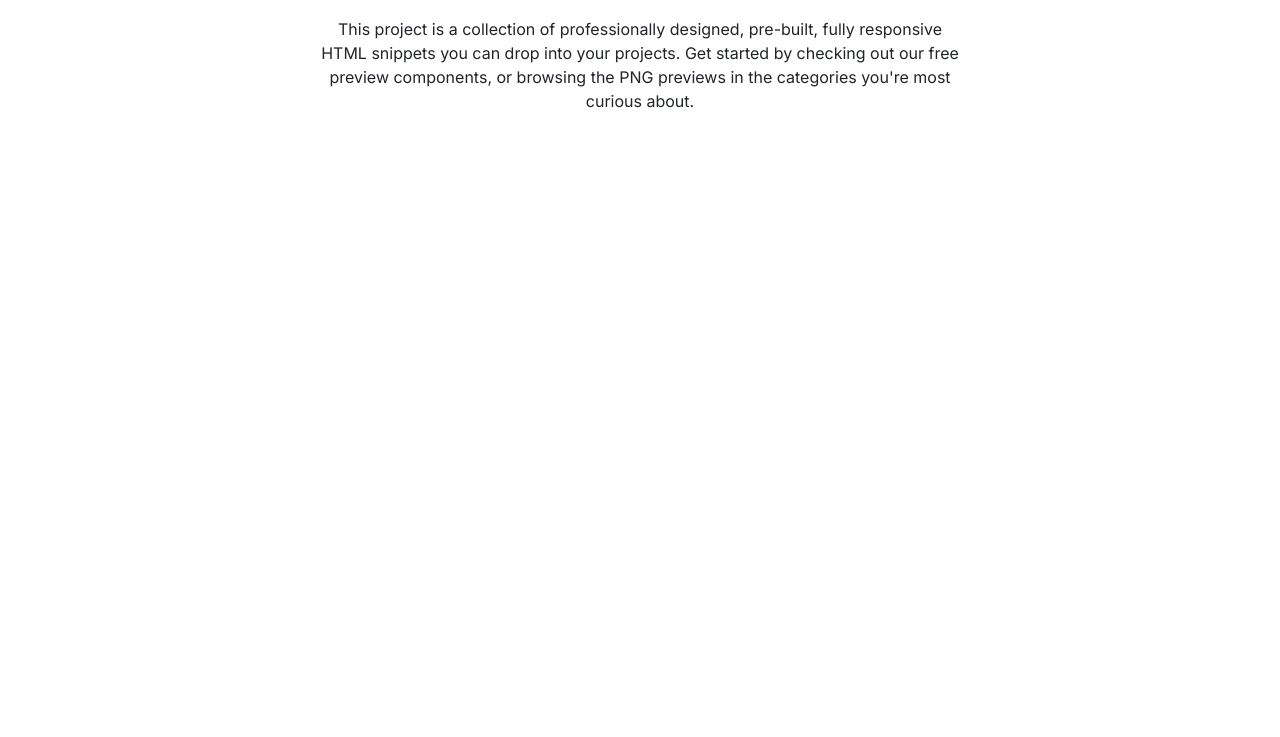
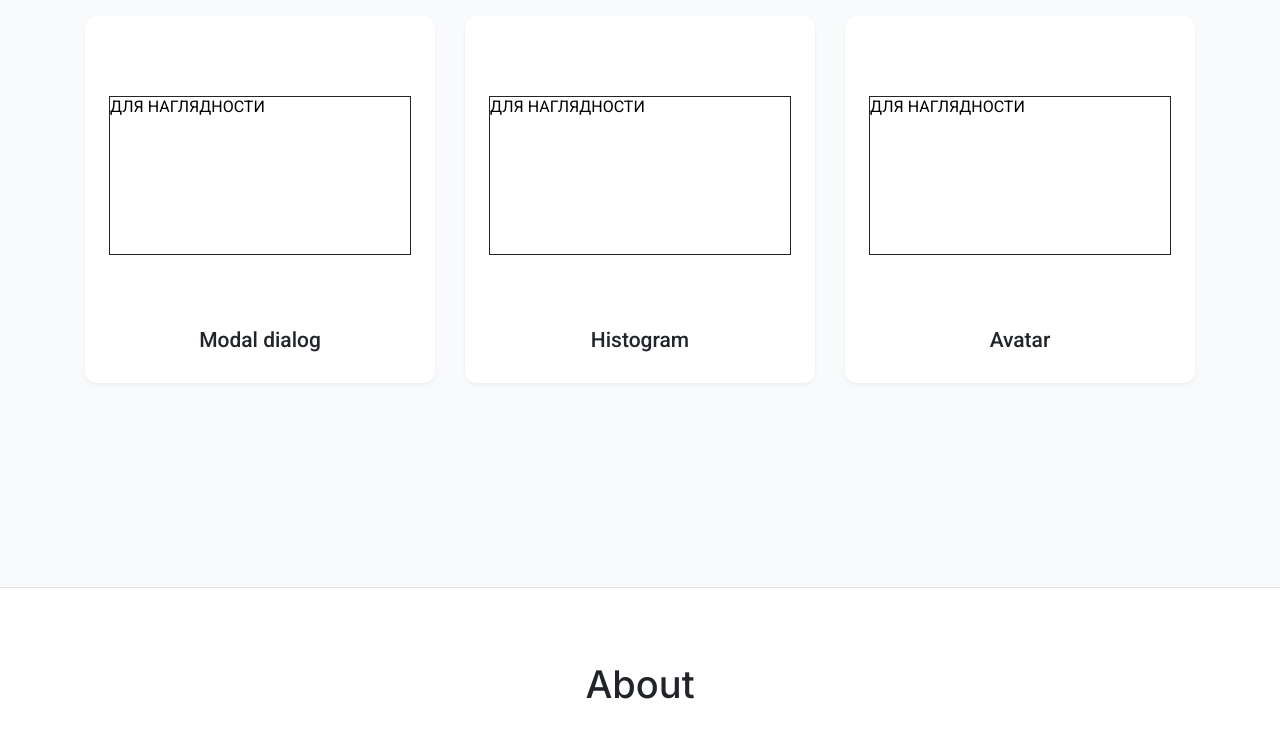
Before and after one commit to kazakevich-julia/htmlcss-20211021_kazakevich-j, a website: page index.html in a window 1280 px wide. Shown: the part 687-1424 px from the top of the page. Before the commit the page ends 800 px from the top, so only its background shows below. Drawn offline with Linux system fonts and the light colour scheme.

Commit message:
Add cards to main page

```diff
--- a/assets/css/main.css
+++ b/assets/css/main.css
@@ -33,7 +33,8 @@ body {
     margin: 0 auto;
     max-width: 1110px;
     width: 100%;
-    box-sizing: border-box;
+    box-sizing: content-box;
+    padding: 0 15px;
 }
 
 main {
--- /dev/null
+++ b/components/card/card.css
@@ -0,0 +1,27 @@
+.card {
+    background-color: var(--white);
+    width: 350px;
+    height: 367px;
+    box-shadow: 0px 2px 4px rgba(33, 36, 41, 0.05);
+    border-radius: 12px;
+    display: flex;
+    flex-direction: column;
+    align-items: center;
+    box-sizing: border-box;
+}
+.card__title {
+    font-family: 'Roboto', sans-serif;
+    font-style: normal;
+    font-weight: 500;
+    font-size: 21px;
+    line-height: 25px;
+    color: var(--black);
+    margin-top: auto;
+    margin-bottom: 30px;
+}
+.card__item {
+    width: 300px;
+    height: 157px;
+    border: 1px solid var(--black);
+    margin-top: 80px;
+}
--- a/components/footer/footer.css
+++ b/components/footer/footer.css
@@ -1,8 +1,11 @@
 .footer {
+    background-color: var(--white);
     text-align: center;
     display: flex;
     flex-direction: column;
     align-items: center;
+    padding-top: 72px;
+    padding-bottom: 136px;
 }
 .footer__title {
     font-family: 'Inter', sans-serif;
--- a/components/header/header.css
+++ b/components/header/header.css
@@ -1,3 +1,8 @@
+.header {
+    background-color: var(--white);
+    padding-top: 96px;
+    padding-bottom: 77px;
+}
 .header__title {
     font-family: 'Inter', sans-serif;
     font-style: normal;
--- /dev/null
+++ b/components/preview/preview.css
@@ -0,0 +1,13 @@
+.preview {
+    background-color: #f9fafc;
+    padding-top: 68px;
+    padding-bottom: 204px;
+    border-top: 1px solid var( --grey-2);
+    border-bottom: 1px solid var( --grey-2);
+}
+.preview__wrapp {
+    display: flex;
+    flex-flow: row wrap;
+    gap: 30px;
+    -webkit-column-gap: 30px;
+}
--- a/index.html
+++ b/index.html
@@ -8,6 +8,8 @@
     <link rel="stylesheet" href="./components/page/page.css">
     <link rel="stylesheet" href="./components/header/header.css">
     <link rel="stylesheet" href="./components/footer/footer.css">
+    <link rel="stylesheet" href="./components/preview/preview.css">
+    <link rel="stylesheet" href="./components/card/card.css">
     <link rel="preconnect" href="https://fonts.gstatic.com" crossorigin>
     <link href="https://fonts.googleapis.com/css2?family=Inter:wght@400;500&display=swap" rel="stylesheet">
 </head>
@@ -22,7 +24,32 @@
         <main>
             <div class="preview">
                 <div class="container">
-                    Main section
+                    <div class="preview__wrapp">
+                        <div class="card">
+                            <div class="card__item">ДЛЯ НАГЛЯДНОСТИ</div>
+                            <h3 class="card__title">Tooltip</h3>
+                        </div>
+                        <div class="card">
+                            <div class="card__item">ДЛЯ НАГЛЯДНОСТИ</div>
+                            <h3 class="card__title">Custom form elements</h3>
+                        </div>
+                        <div class="card">
+                            <div class="card__item">ДЛЯ НАГЛЯДНОСТИ</div>
+                            <h3 class="card__title">Calendar</h3>
+                        </div>
+                        <div class="card">
+                            <div class="card__item">ДЛЯ НАГЛЯДНОСТИ</div>
+                            <h3 class="card__title">Modal dialog</h3>
+                        </div>
+                        <div class="card">
+                            <div class="card__item">ДЛЯ НАГЛЯДНОСТИ</div>
+                            <h3 class="card__title">Histogram</h3>
+                        </div>
+                        <div class="card">
+                            <div class="card__item">ДЛЯ НАГЛЯДНОСТИ</div>
+                            <h3 class="card__title">Avatar</h3>
+                        </div>
+                    </div>
                 </div>
             </div>
         </main>
```
